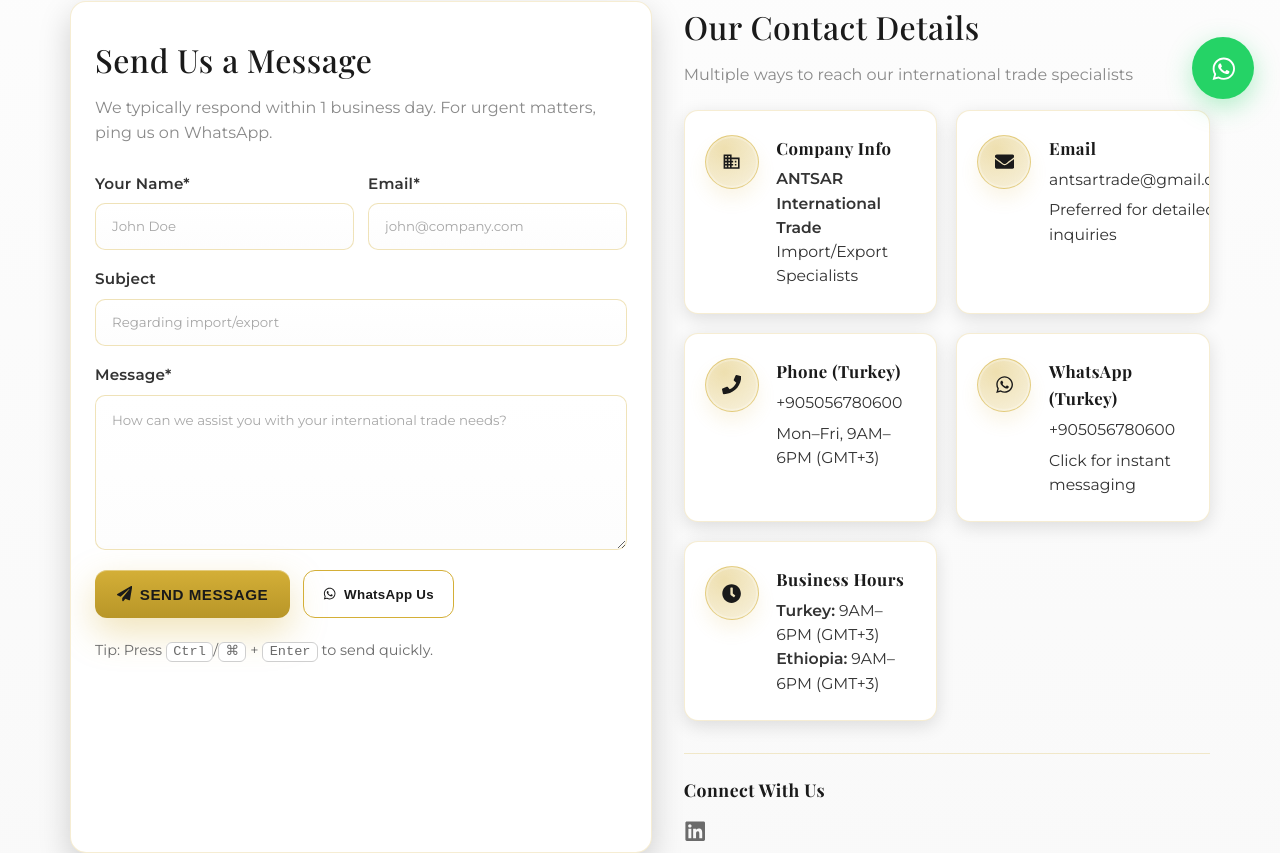
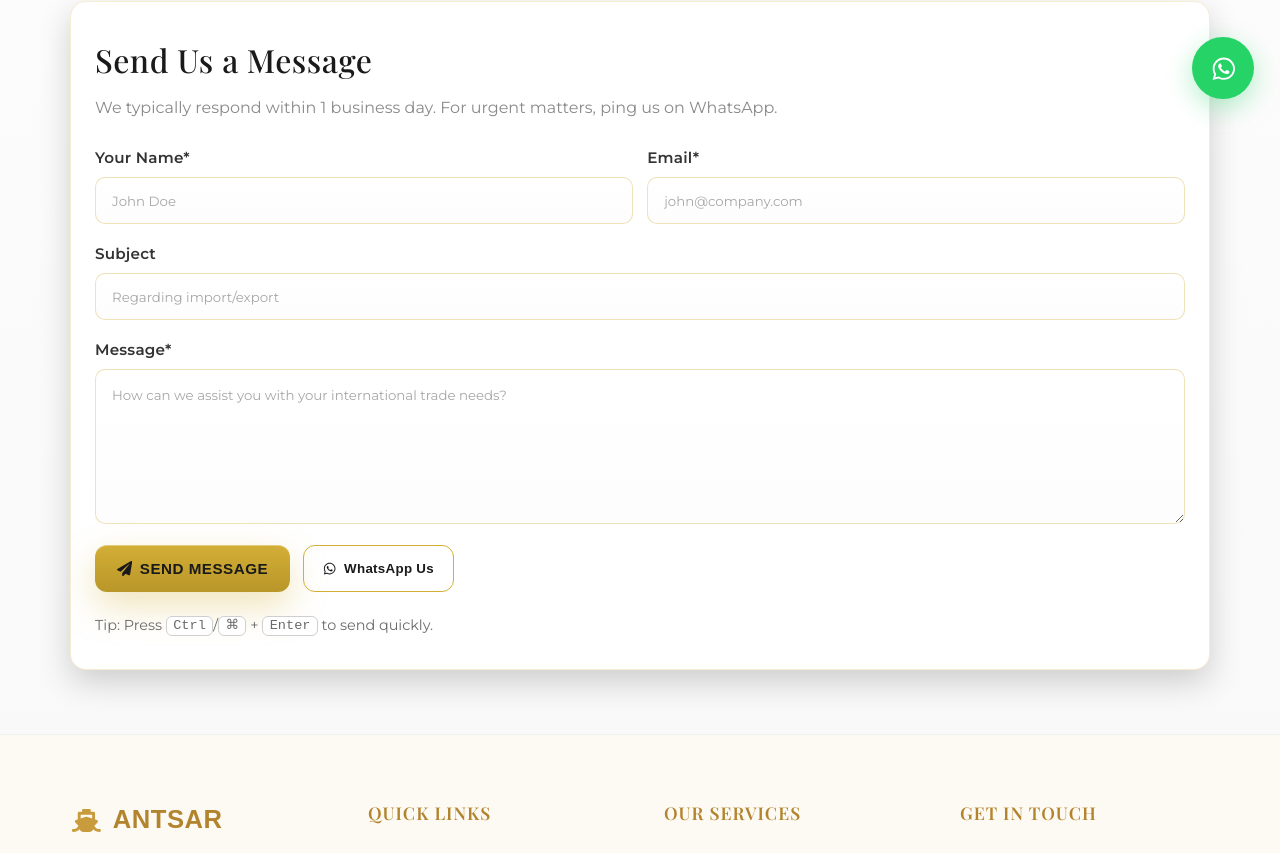
Before and after one commit to Ramykaz/antsar-trade, a React (Vite) app: page /contact in a window 1280 px wide. Shown: the part 675-1528 px from the top of the page. Built offline with nearby package versions, Linux system fonts and the light colour scheme.

Commit message:
status check

```diff
--- a/src/pages/Contact.module.css
+++ b/src/pages/Contact.module.css
@@ -154,7 +154,7 @@
   margin: 0 auto;
   padding: 0 1.25rem;
   display: grid;
-  grid-template-columns: 1.05fr 0.95fr;
+  grid-template-columns: 1.05fr;
   gap: 2rem;
 }
 
@@ -374,103 +374,7 @@
   box-shadow: 0 8px 20px rgba(16,185,129,0.22);
 }
 
-/* --------------------------------------------
-   Info Section
---------------------------------------------- */
-.infoSection {
-  padding: 0;
-}
 
-.infoSubtitle {
-  color: var(--gray);
-  margin: 0.3rem 0 1.4rem;
-  font-size: 1rem;
-}
-
-.infoGrid {
-  display: grid;
-  grid-template-columns: 1fr 1fr;
-  gap: 1.2rem;
-}
-
-.infoCard {
-  background: #ffffff;
-  padding: 1.5rem 1.25rem;
-  border-radius: 14px;
-  box-shadow: var(--shadow-sm);
-  display: flex;
-  align-items: flex-start;
-  gap: 1.1rem;
-  transition: transform 0.3s, box-shadow 0.3s;
-  position: relative;
-  overflow: hidden;
-  border: 1px solid rgba(212,175,55,0.22);
-}
-
-.infoCard:hover {
-  transform: translateY(-6px);
-  box-shadow: 0 18px 45px rgba(0, 0, 0, 0.16);
-}
-
-.infoCard::after {
-  content: '';
-  position: absolute;
-  top: -30%;
-  left: -10%;
-  width: 28%;
-  height: 180%;
-  background: linear-gradient(90deg, transparent, rgba(255,255,255,0.35), transparent);
-  transform: rotate(20deg);
-  pointer-events: none;
-  opacity: 0;
-  transition: opacity 0.35s ease;
-}
-
-.infoCard:hover::after {
-  opacity: 1;
-}
-
-.infoIcon {
-  background: radial-gradient(circle at 35% 25%, rgba(212,175,55,0.4), rgba(212,175,55,0.16));
-  color: var(--black);
-  width: 54px;
-  height: 54px;
-  border-radius: 50%;
-  display: grid;
-  place-items: center;
-  flex-shrink: 0;
-  font-size: 1.2rem;
-  border: 1px solid rgba(212,175,55,0.5);
-  box-shadow: inset 0 0 0 2px rgba(255,255,255,0.25), 0 10px 18px rgba(212,175,55,0.12);
-}
-
-.infoCard h3 {
-  font-size: 1.05rem;
-  margin-bottom: 0.35rem;
-  color: var(--black);
-  font-weight: 700;
-  font-family: 'Playfair Display', serif;
-}
-
-.infoCard a,
-.infoCard p {
-  color: #333;
-  text-decoration: none;
-  transition: color 0.25s ease;
-  font-size: 0.98rem;
-  line-height: 1.55;
-}
-
-.infoCard a:hover {
-  color: var(--dark-gold);
-}
-
-.note {
-  font-size: 0.85rem;
-  color: #6b6b6b;
-  margin-top: 0.35rem;
-  line-height: 1.4;
-}
 
 /* Social */
 .socialSection {
@@ -545,6 +449,26 @@
 
 .whatsappFloat:hover .tooltip {
   opacity: 1;
+}
+/* --------------------------------------------
+   Error message for Emailjs
+--------------------------------------------- */
+
+.errorMessage {
+  grid-column: 1 / -1;
+  background: #fee2e2;
+  color: #b91c1c;
+  padding: 1rem;
+  border-radius: 8px;
+  margin-top: 1rem;
+  border: 1px solid #fca5a5;
+  font-size: 0.95rem;
+  animation: fadeIn 0.3s ease-out;
+}
+
+@keyframes fadeIn {
+  from { opacity: 0; transform: translateY(-10px); }
+  to { opacity: 1; transform: translateY(0); }
 }
 
 /* --------------------------------------------
--- a/src/pages/Contact.tsx
+++ b/src/pages/Contact.tsx
@@ -8,23 +8,16 @@
   FaLinkedin
 } from 'react-icons/fa';
 import { MdBusiness } from 'react-icons/md';
+import emailjs from '@emailjs/browser';
 import styles from './Contact.module.css';
 
-// If you have a hero image in your assets folder, keep this import.
-// Replace the file name to match your asset. If you don't have it yet,
-// you can comment this out and the hero will still render its gradient.
-/* eslint-disable @typescript-eslint/ban-ts-comment */
 // @ts-ignore
 import contactHero from '../assets/contact-hero.jpg';
 
-/**
- * CONTACT PAGE
- *  - Matches homepage gold/black style
- *  - Uses your exact company details and channels
- *  - No office / map sections (removed)
- *  - Primary WhatsApp number updated to +905056780600
- *  - Includes floating WhatsApp button and a form-side WhatsApp action
- */
+// EmailJS Configuration - Replace these with your actual IDs
+const EMAILJS_SERVICE_ID = 'YOUR_SERVICE_ID';
+const EMAILJS_TEMPLATE_ID = 'YOUR_TEMPLATE_ID';
+const EMAILJS_PUBLIC_KEY = 'YOUR_PUBLIC_KEY';
 
 // --- Constants (single source of truth) ---
 const COMPANY_NAME = 'ANTSAR International Trade';
@@ -49,12 +42,18 @@
   const formRef = useRef<HTMLFormElement>(null);
   const [isSubmitting, setIsSubmitting] = useState(false);
   const [submitSuccess, setSubmitSuccess] = useState(false);
+  const [submitError, setSubmitError] = useState<string | null>(null);
   const [formData, setFormData] = useState<FormState>({
     name: '',
     email: '',
     subject: '',
     message: '',
   });
+
+  // Initialize EmailJS
+  useEffect(() => {
+    emailjs.init(EMAILJS_PUBLIC_KEY);
+  }, []);
 
   // Build a friendly WhatsApp message dynamically from form fields
   const waPrefill = useMemo(() => {
@@ -88,6 +87,7 @@
       ...prev,
       [name]: value,
     }));
+    if (submitError) setSubmitError(null);
   };
 
   // Optional: Ctrl/Cmd+Enter to submit
@@ -97,28 +97,48 @@
     }
   };
 
-  // Submit (simulate) — keep your logic, just polish UX
-  const handleSubmit = (e: React.FormEvent) => {
+  // Direct WhatsApp open from a dedicated button
+  const handleWhatsAppClick = () => {
+    window.open(waPrefill, '_blank', 'noopener,noreferrer');
+  };
+
+  // Handle form submission with EmailJS
+  const handleSubmit = async (e: React.FormEvent) => {
     e.preventDefault();
     setIsSubmitting(true);
+    setSubmitError(null);
 
-    // Simulate form submission (replace with actual API call)
-    setTimeout(() => {
-      setIsSubmitting(false);
+    try {
+      if (!formRef.current) {
+        throw new Error('Form reference not found');
+      }
+
+      // Send email using EmailJS
+      const result = await emailjs.sendForm(
+        EMAILJS_SERVICE_ID,
+        EMAILJS_TEMPLATE_ID,
+        formRef.current,
+        EMAILJS_PUBLIC_KEY
+      );
+
+      if (result.status !== 200) {
+        throw new Error('Failed to send message');
+      }
+
       setSubmitSuccess(true);
-      formRef.current?.reset();
+      formRef.current.reset();
       setFormData({
         name: '',
         email: '',
         subject: '',
         message: '',
       });
-    }, 1500);
-  };
-
-  // Direct WhatsApp open from a dedicated button
-  const handleWhatsAppClick = () => {
-    window.open(waPrefill, '_blank', 'noopener,noreferrer');
+    } catch (error) {
+      console.error('Email sending failed:', error);
+      setSubmitError('Failed to send message. Please try again or contact us directly via WhatsApp.');
+    } finally {
+      setIsSubmitting(false);
+    }
   };
 
   return (
@@ -285,6 +305,13 @@
                 Tip: Press <kbd>Ctrl</kbd>/<kbd>⌘</kbd> + <kbd>Enter</kbd> to send quickly.
               </p>
 
+              {/* Error message */}
+              {submitError && (
+                <div className={styles.errorMessage} role="alert">
+                  {submitError}
+                </div>
+              )}
+
               {/* Success feedback (auto hides) */}
               {submitSuccess && (
                 <div className={styles.successMessage} role="status" aria-live="polite">
@@ -292,7 +319,7 @@
                   <div>
                     <h4>Message sent successfully!</h4>
                     <p>
-                      We’ll respond within 24 hours. For urgent matters,
+                      We'll respond within 24 hours. For urgent matters,
                       you can also reach us on WhatsApp.
                     </p>
                     <a
@@ -307,93 +334,6 @@
                 </div>
               )}
             </form>
-          </div>
-
-          {/* ---- Info Column ---- */}
-          <div className={styles.infoSection}>
-            <h2 className={styles.sectionTitle}>Our Contact Details</h2>
-            <p className={styles.infoSubtitle}>
-              Multiple ways to reach our international trade specialists
-            </p>
-
-            <div className={styles.infoGrid}>
-              {/* Company */}
-              <div className={styles.infoCard}>
-                <div className={styles.infoIcon}>
-                  <MdBusiness />
-                </div>
-                <div>
-                  <h3>Company Info</h3>
-                  <p><strong>{COMPANY_NAME}</strong></p>
-                  <p>{COMPANY_ROLE}</p>
-                </div>
-              </div>
-
-              {/* Email */}
-              <div className={styles.infoCard}>
-                <div className={styles.infoIcon}>
-                  <FaEnvelope />
-                </div>
-                <div>
-                  <h3>Email</h3>
-                  <a href={`mailto:${EMAIL}`}>{EMAIL}</a>
-                  <p className={styles.note}>Preferred for detailed inquiries</p>
-                </div>
-              </div>
-
-              {/* Phone */}
-              <div className={styles.infoCard}>
-                <div className={styles.infoIcon}>
-                  <FaPhone />
-                </div>
-                <div>
-                  <h3>Phone (Turkey)</h3>
-                  <a href={`tel:${PHONE_E164}`}>{PHONE_DISPLAY}</a>
-                  <p className={styles.note}>Mon–Fri, 9AM–6PM (GMT+3)</p>
-                </div>
-              </div>
-
-              {/* WhatsApp */}
-              <div className={styles.infoCard}>
-                <div className={styles.infoIcon}>
-                  <FaWhatsapp />
-                </div>
-                <div>
-                  <h3>WhatsApp (Turkey)</h3>
-                  <a
-                    href={`${WA_BASE_URL}?text=Hello%20ANTSAR%20Team,%20I%20need%20information%20about%20your%20services`}
-                    target="_blank"
-                    rel="noreferrer"
-                  >
-                    {PHONE_DISPLAY}
-                  </a>
-                  <p className={styles.note}>Click for instant messaging</p>
-                </div>
-              </div>
-
-              {/* Hours */}
-              <div className={styles.infoCard}>
-                <div className={styles.infoIcon}>
-                  <FaClock />
-                </div>
-                <div>
-                  <h3>Business Hours</h3>
-                  <p><strong>Turkey:</strong> 9AM–6PM (GMT+3)</p>
-                  <p><strong>Ethiopia:</strong> 9AM–6PM (GMT+3)</p>
-                </div>
-              </div>
-            </div>
-
-            {/* Social */}
-            <div className={styles.socialSection}>
-              <h3>Connect With Us</h3>
-              <div className={styles.socialLinks}>
-                <a href="#" target="_blank" rel="noopener noreferrer" aria-label="LinkedIn">
-                  <FaLinkedin />
-                </a>
-                {/* Add more social icons as needed */}
-              </div>
-            </div>
           </div>
         </div>
       </section>
```
